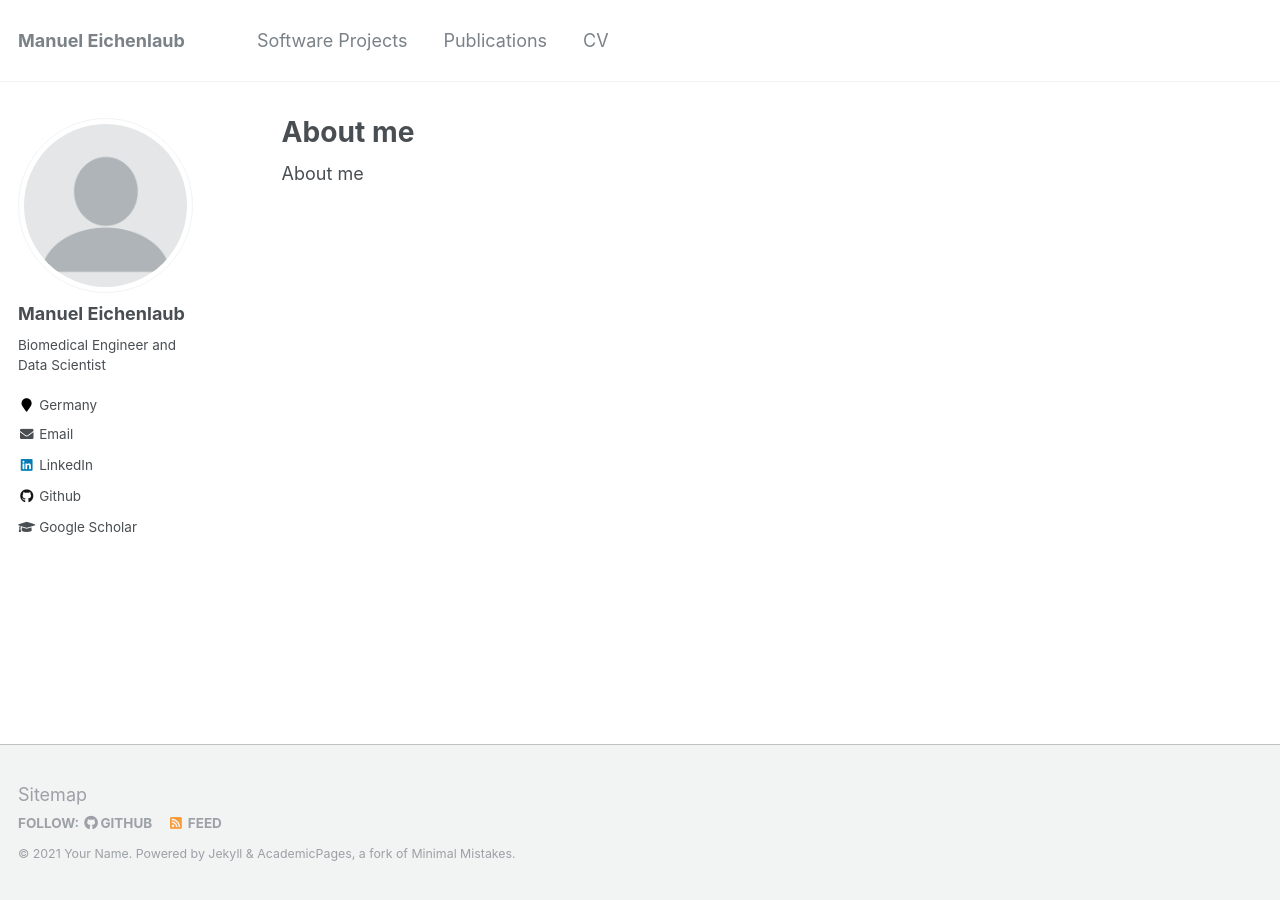
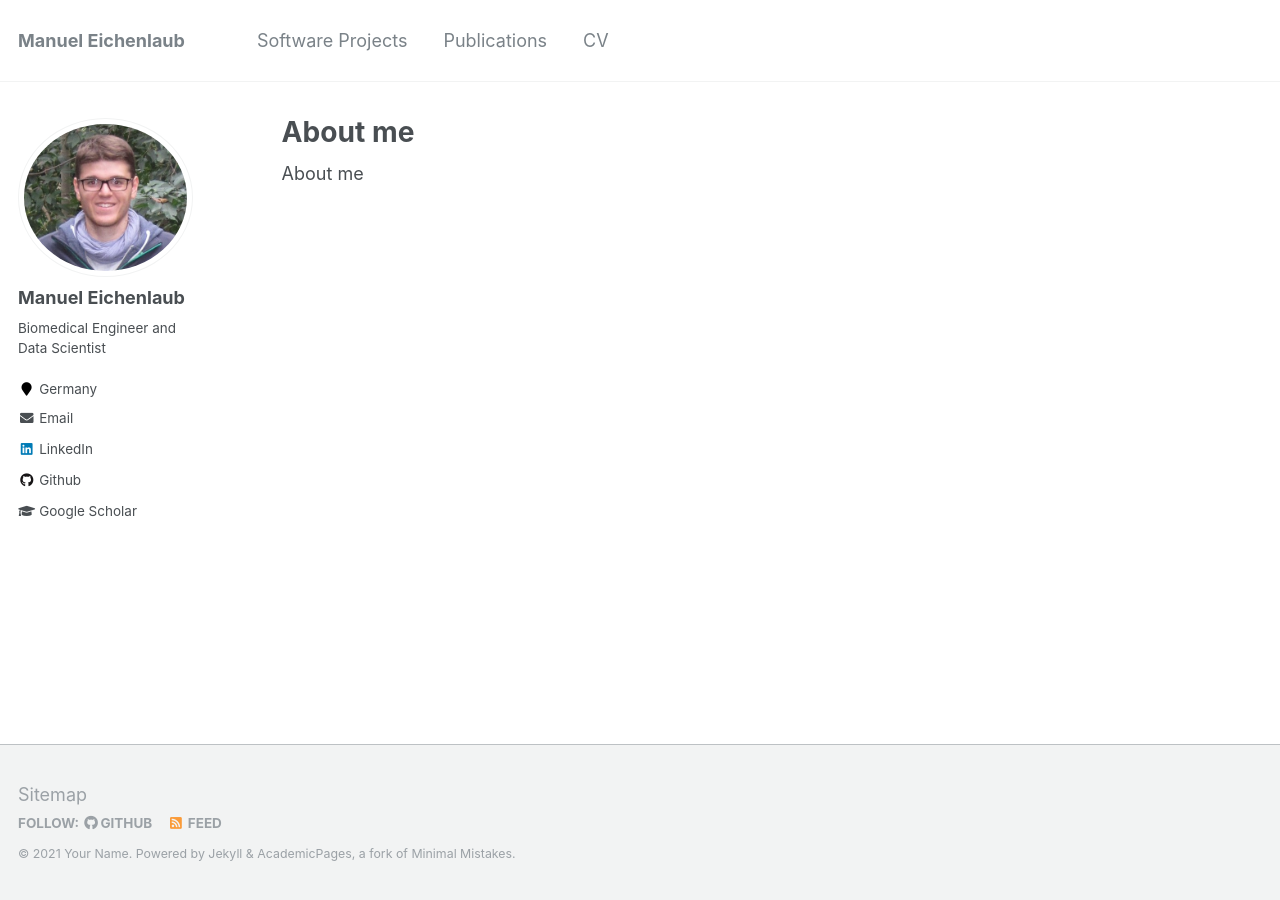
Before and after one commit to manueich/manueich.github.io, a Jekyll site: the page built from _pages/about.md, in a window 1280 px wide. Built offline with Jekyll 4.4.1, drawn with Linux system fonts in a browser that asks for light colours.

Commit message:
Update _config.yml

```diff
--- a/_config.yml
+++ b/_config.yml
@@ -81,7 +81,7 @@ analytics:
 # Site Author
 author:
   name             : "Manuel Eichenlaub"
-  avatar           : "profile.png"
+  avatar           : "profile_me.JPG"
   bio              : "Biomedical Engineer and Data Scientist"
   location         : "Germany"
   employer         :
```
